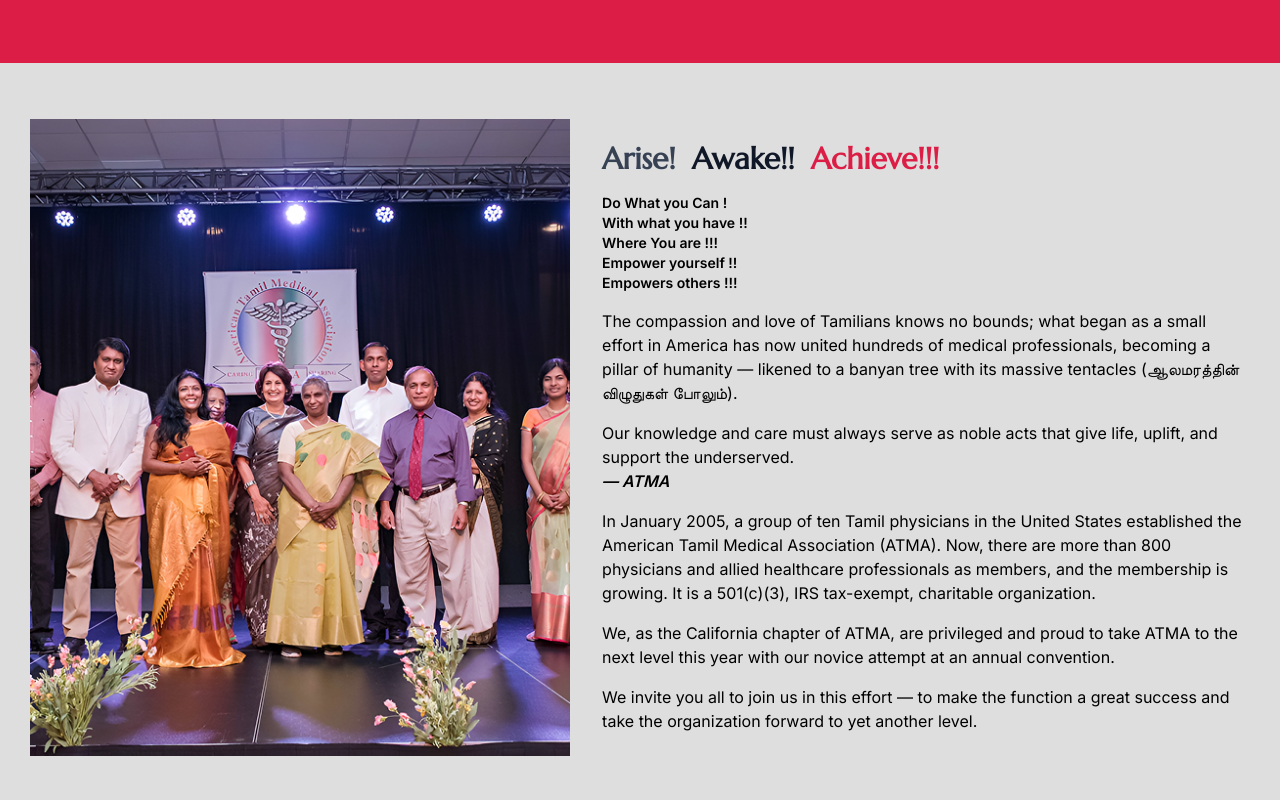
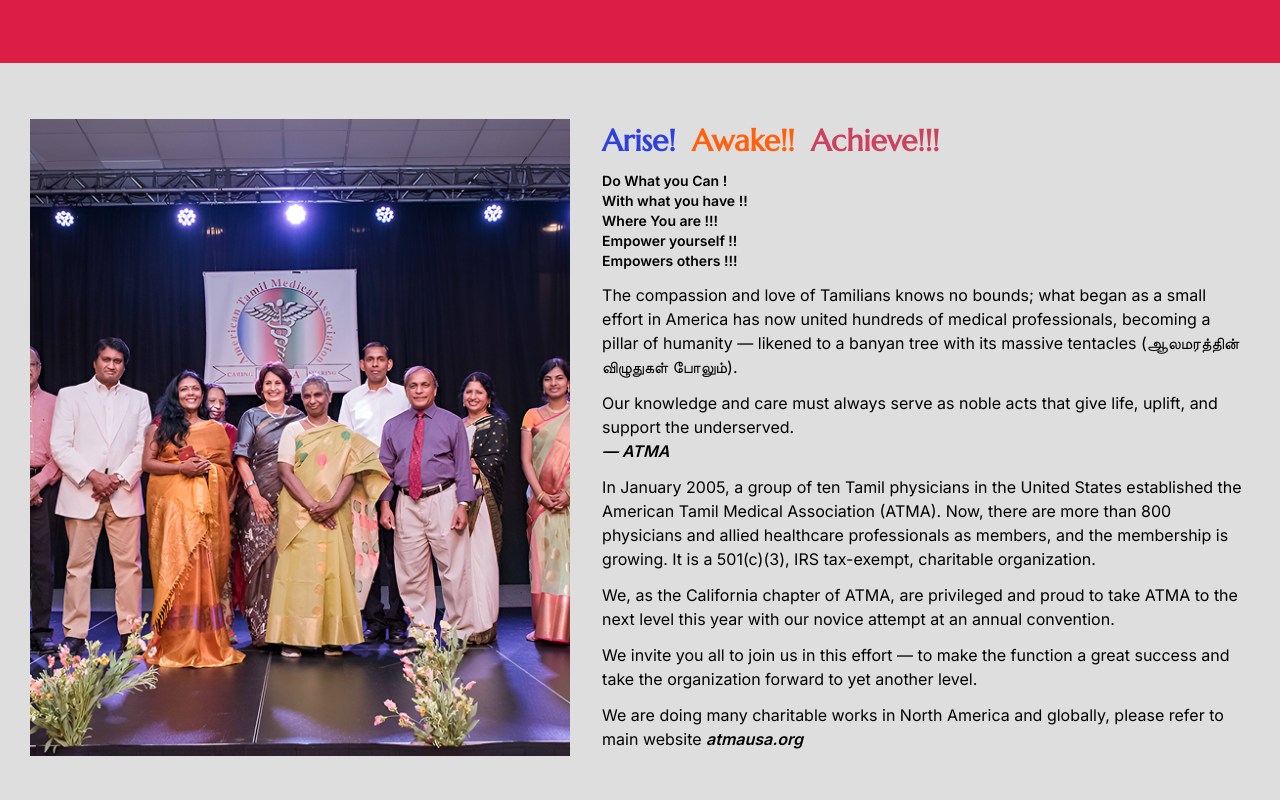
Before and after one commit to employeebhavya/atma-national-convention, a Next.js app: page / in a window 1280 px wide. Shown: the part 640-1440 px from the top of the page. Built offline with nearby package versions, Linux system fonts and the light colour scheme.

Commit message:
added color and web links

```diff
--- a/src/components/AriseAwake.jsx
+++ b/src/components/AriseAwake.jsx
@@ -15,11 +15,11 @@
             className="w-full h-auto"
           />
         </div>
-        <div className=" flex flex-col gap-4">
-          <h2 className="text-2xl lg:text-3xl text-black flex gap-4 items-center">
-            <span className="text-gray-700 font-bold">Arise!</span>
-            <span className="text-gray-900 font-bold">Awake!!</span>
-            <span className="text-[#dc1d46] font-bold">Achieve!!!</span>
+        <div className=" flex flex-col gap-3">
+          <h2 className="text-3xl text-black flex gap-4 items-center">
+            <span className="text-[#2f41dd] font-bold">Arise!</span>
+            <span className="text-[#ff600e] font-bold">Awake!!</span>
+            <span className="text-[#cc415e] font-bold">Achieve!!!</span>
           </h2>
           <p className="text-sm 2xl:text-base text-black font-semibold">
             Do What you Can ! <br />
@@ -57,6 +57,18 @@
             great success and take the organization forward to yet another
             level.
           </p>
+          <p>
+            We are doing many charitable works in North America and globally,
+            please refer to main website{" "}
+            <Link
+              className="text-base font-semibold italic"
+              href="https://atmausa.org"
+              target="_blank"
+              rel="noopener noreferrer"
+            >
+              atmausa.org
+            </Link>
+          </p>
         </div>
       </div>
     </section>
```
